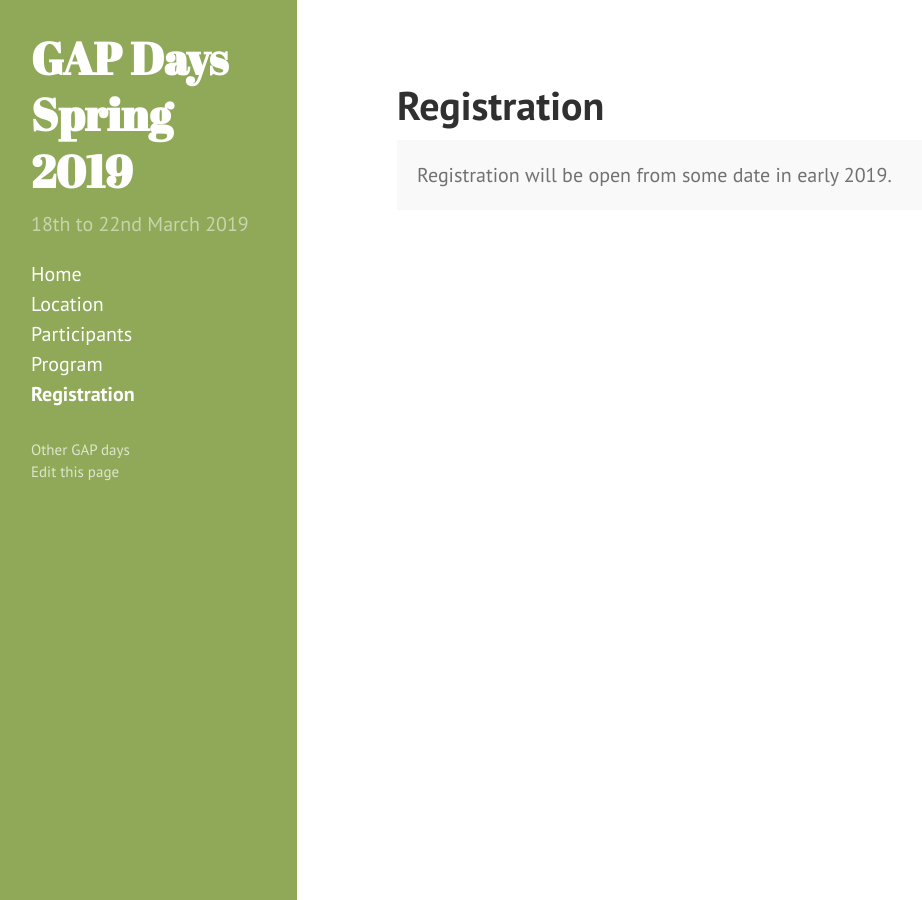
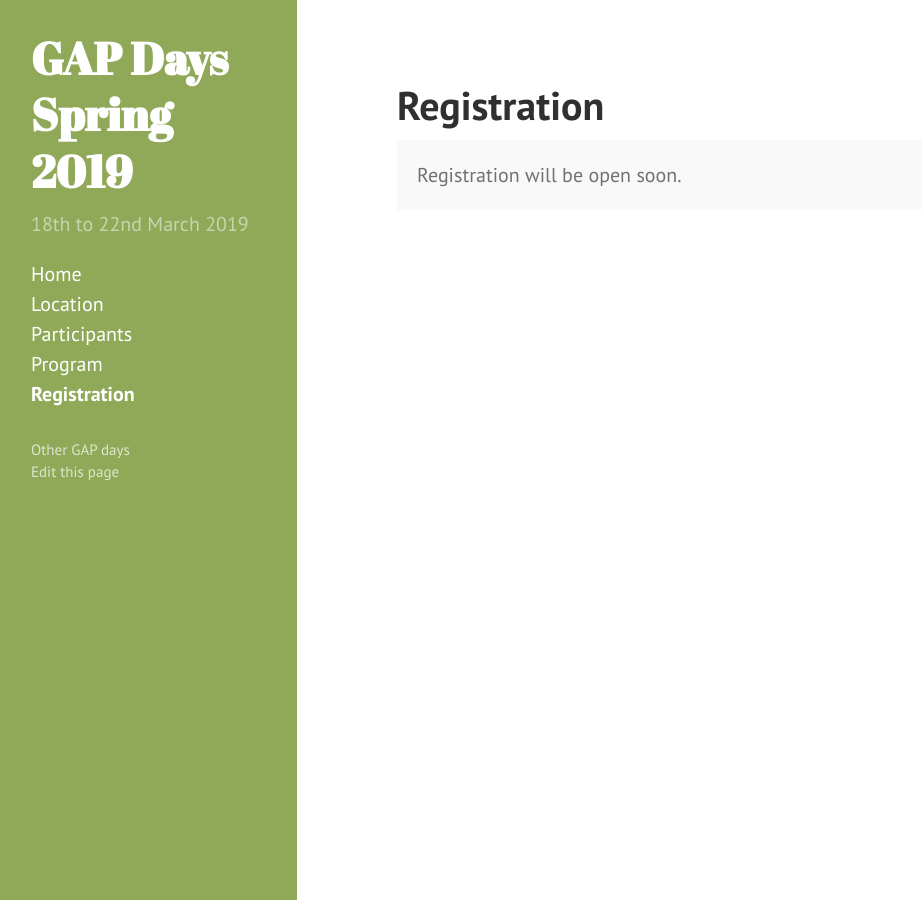
Before and after one commit to jesusmartinez-garcia/2020-01-21-colchester-workshop, a Jekyll site: the page built from registration.html, in a window 1280 px wide. Shown: the whole page, without its empty margins (3-925 px from the left). Built offline with Jekyll 4.4.1, drawn with Linux system fonts in a browser that asks for light colours.

Commit message:
Make registration opening more unspecific

```diff
--- a/registration.html
+++ b/registration.html
@@ -8,7 +8,7 @@ email: gapdays2018-fall@gapdays.de
 
 {% case page.registration_state %}
 {% when 'notyet' %}
-<p class="message">Registration will be open from some date in early 2019.</p>
+<p class="message">Registration will be open soon.</p>
 
 {% when 'closed' %}
 <p class="message">Registration is closed.</p>
```
